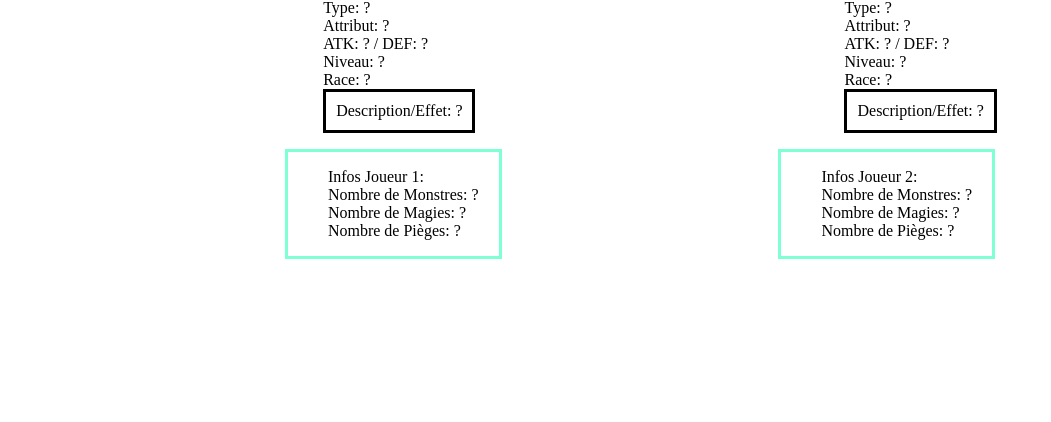
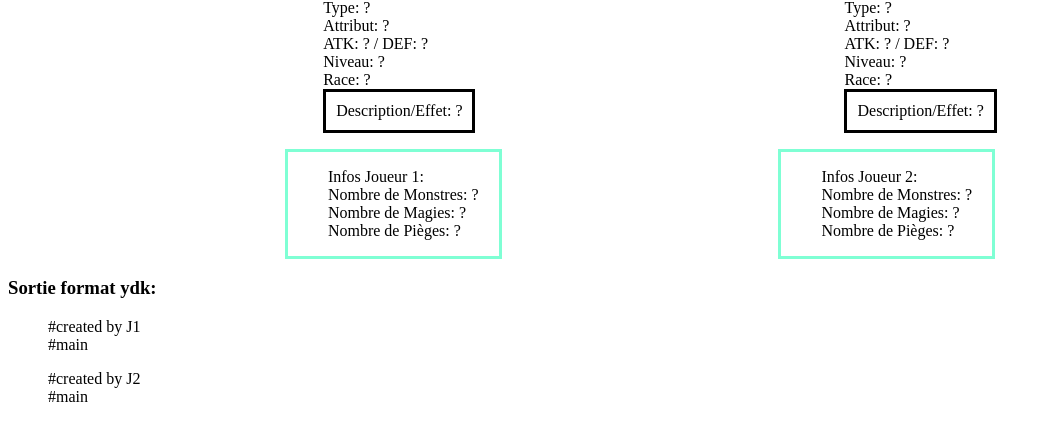
Before and after one commit to DiniBis/DraftJS, a plain HTML site: page src/index.html in a window 1280 px wide. Shown: the part 604-1026 px from the top of the page, without its empty margins (0-1051 px from the left). Before the commit the page ends 871 px from the top, so only its background shows below. Drawn offline with Linux system fonts and the light colour scheme; no server answers.

Commit message:
Ajout des balises pour la sorite YDK

```diff
--- a/src/index.html
+++ b/src/index.html
@@ -55,6 +55,17 @@
             </ul>
         </div>
     </div>
+    <div id="ydk">
+        <h3>Sortie format ydk: </h3>
+        <ul id="ydkJ1">
+            <li>#created by J1</li>
+            <li>#main</li>
+        </ul>
+        <ul id="ydkJ2">
+            <li>#created by J2</li>
+            <li>#main</li>
+        </ul>
+    </div>
 <script src="index.js" type="module"></script>
 </body>
 </html>
```
